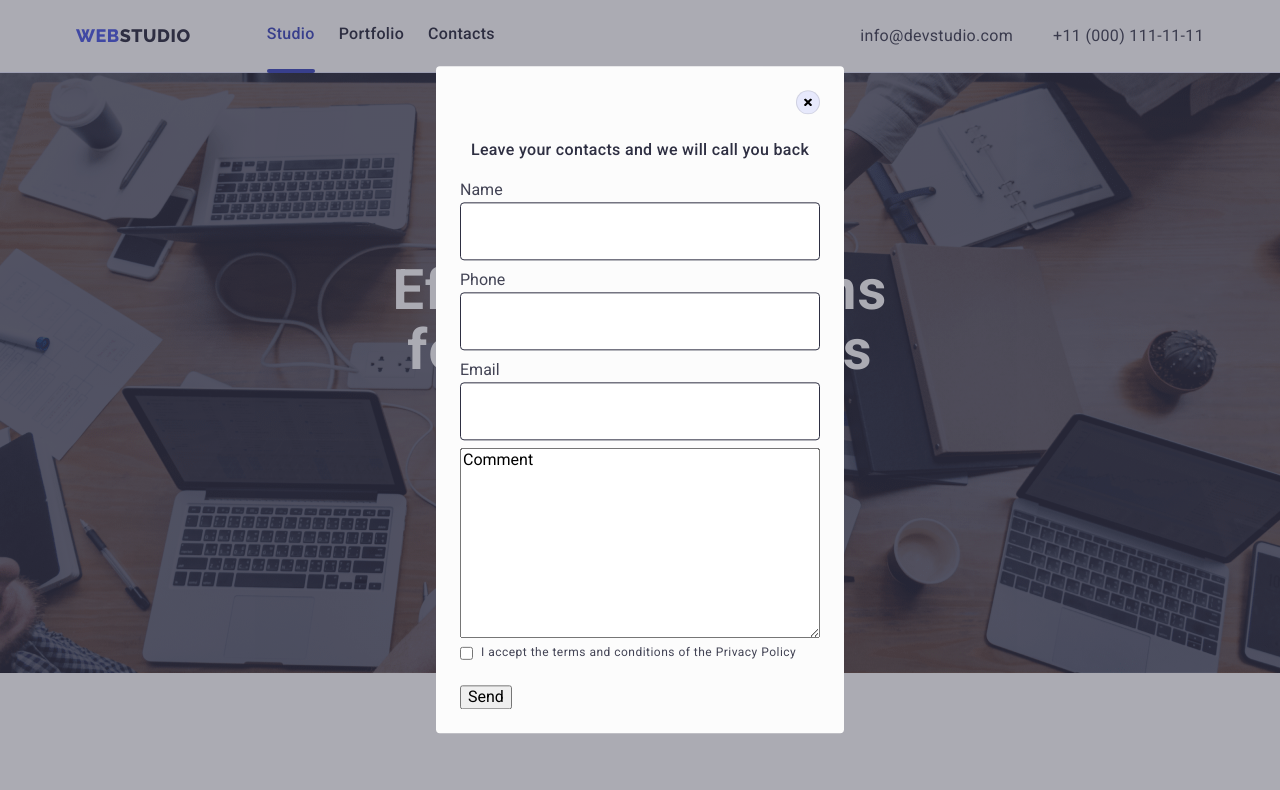
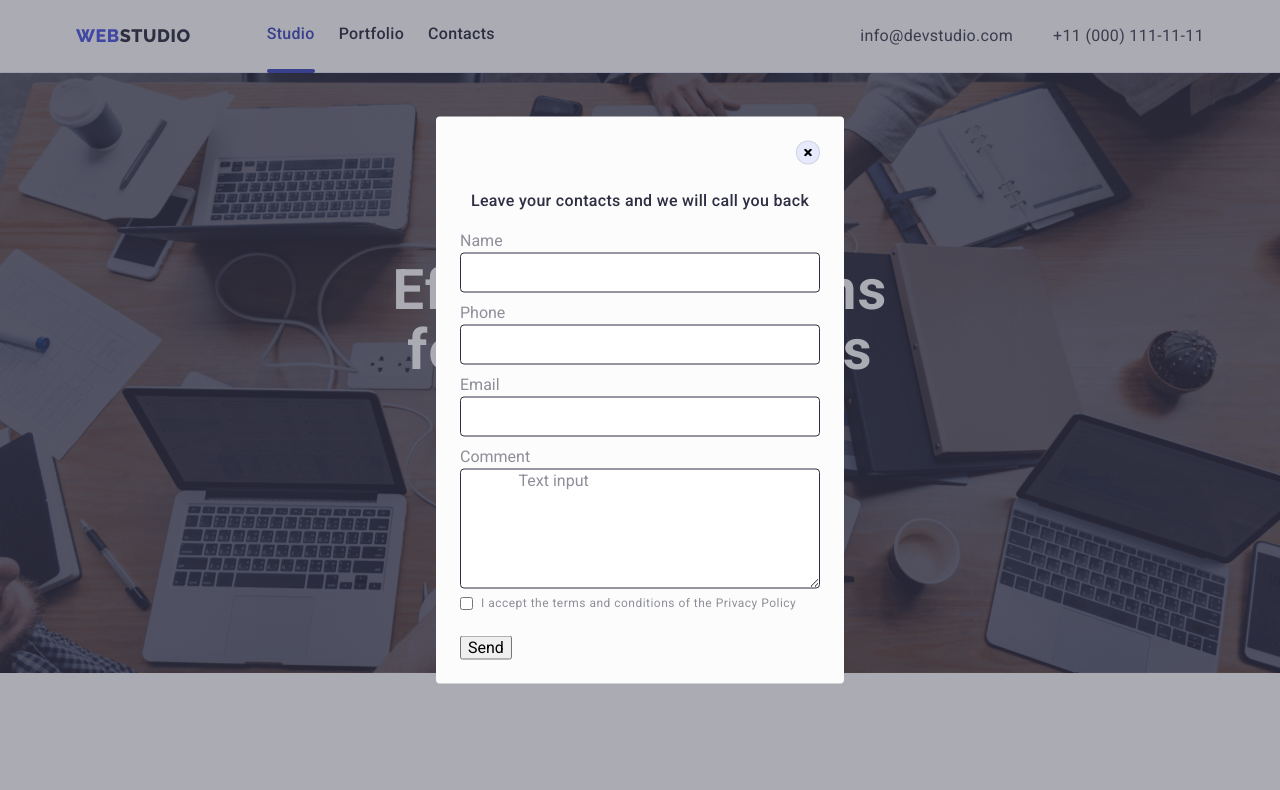
Before and after one commit to NataDent/goit-markup-hw-06, a plain HTML site: page index.html in a window 1280 px wide. Both pictures are taken after a click on the button "Order Service". Shown: the top 790 px of the page. Drawn offline with nearby package versions, Linux system fonts and the light colour scheme.

Commit message:
Частково модалка

```diff
--- a/css/styles.css
+++ b/css/styles.css
@@ -722,6 +722,8 @@ img {
   letter-spacing: 0.02em;
 }
 
+/**-----------Модальне вікно---------------**/
+
 .backdrop {
   position: fixed;
   top: 0;
@@ -738,10 +740,20 @@ img {
   transform: translate(-50%, -50%);
   padding: 24px;
   display: block;
-  min-width: 408px;
-  min-height: 584px;
+  max-width: 408px;
+  max-height: 584px;
   background-color: #fcfcfc;
   border-radius: 4px;
+}
+
+.modal-form {
+  display: inline-block;
+  padding: 0px;
+  width: 360px;
+  height: 325px;
+  left: 540px;
+  top: 203px;
+  color: #8e8f99;
 }
 
 .modal-close {
@@ -775,18 +787,10 @@ img {
   color: #2e2f42;
   margin-bottom: 16px;
 }
-.modal-wrap {
-  display: inline-block;
-  padding: 0px;
-  width: 360px;
-  height: 325px;
-  left: 540px;
-  top: 203px;
-}
 
 .modal-input {
   width: 100%;
-  height: 58px;
+  height: 40px;
   border: 1px solid #2e2f42;
   border-radius: 4px;
   margin-bottom: 8px;
@@ -797,7 +801,12 @@ img {
 
 .footer-form-comment {
   width: 100%;
+  height: 120px;
+  border: 1px solid #2e2f42;
+  border-radius: 4px;
+  color: inherit;
 }
+
 .checkbox-wrap {
   display: flex;
   width: 100%;
--- a/index.html
+++ b/index.html
@@ -494,7 +494,6 @@
         </button>
         <p class="modal-title">Leave your contacts and we will call you back</p>
         <form class="modal-form">
-          <div class="modal-wrap">
             <label
               >Name
               <input
@@ -522,10 +521,13 @@
                 placeholder=""
               />
             </label>
-            <label for="">
-              <textarea class="footer-form-comment" rows="10">Comment</textarea>
+            <label
+              >Comment
+              <textarea class="footer-form-comment" rows="10">
+              Text input
+            </textarea
+              >
             </label>
-          </div>
           <div class="checkbox-wrap">
             <input type="checkbox" />
             <p class="checkbox-text">
@@ -534,8 +536,8 @@
             </p>
           </div>
           <button type="submit" class="modal-btn">Send</button>
+
         </form>
-      </div>
     </div>
     <script src="./js/modal.js"></script>
   </body>
```
